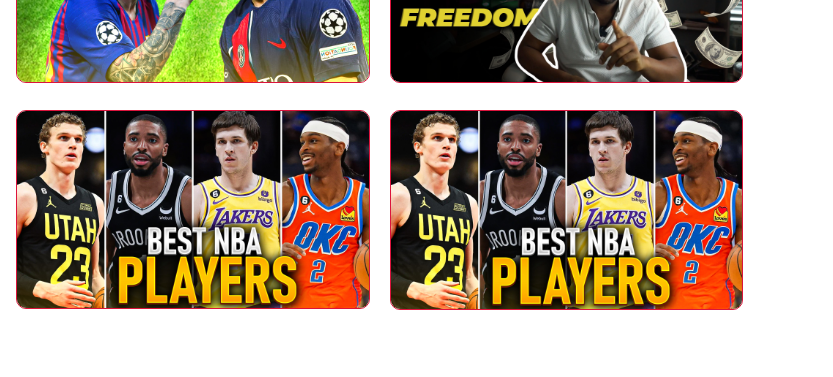
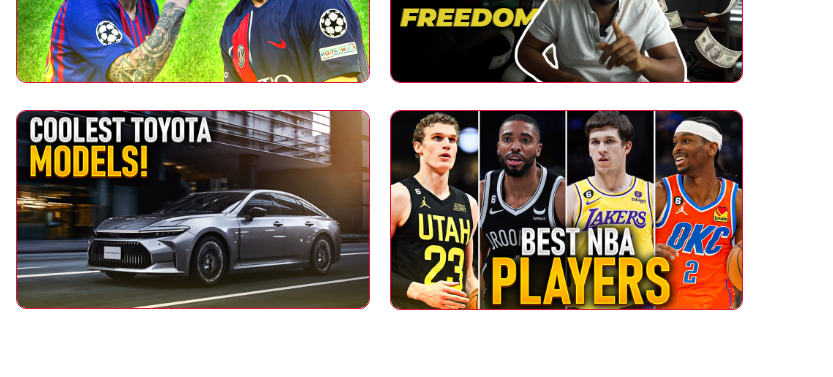
Before and after one commit to Tayyabo00/Tayyab, a plain HTML site: page index.html in a window 1280 px wide. Shown: the part 4418-4795 px from the top of the page, 447-1280 px from the left. Drawn offline with nearby package versions, Linux system fonts and the light colour scheme.

Commit message:
thumbnail duplicate changed

```diff
--- a/index.html
+++ b/index.html
@@ -373,7 +373,7 @@
                 <div class="thumbnail-container">
                     <img
                         id="video-12-thumbnail"
-                        src="images/thumbnails/nba.jpg"
+                        src="images/thumbnails/8 Of The Coolest Toyota Models.jpg"
                         alt="Video 12"
                     />
                 </div>
```
Also changed, not shown: images/thumbnails/8 Of The Coolest Toyota Models.jpg (added).
